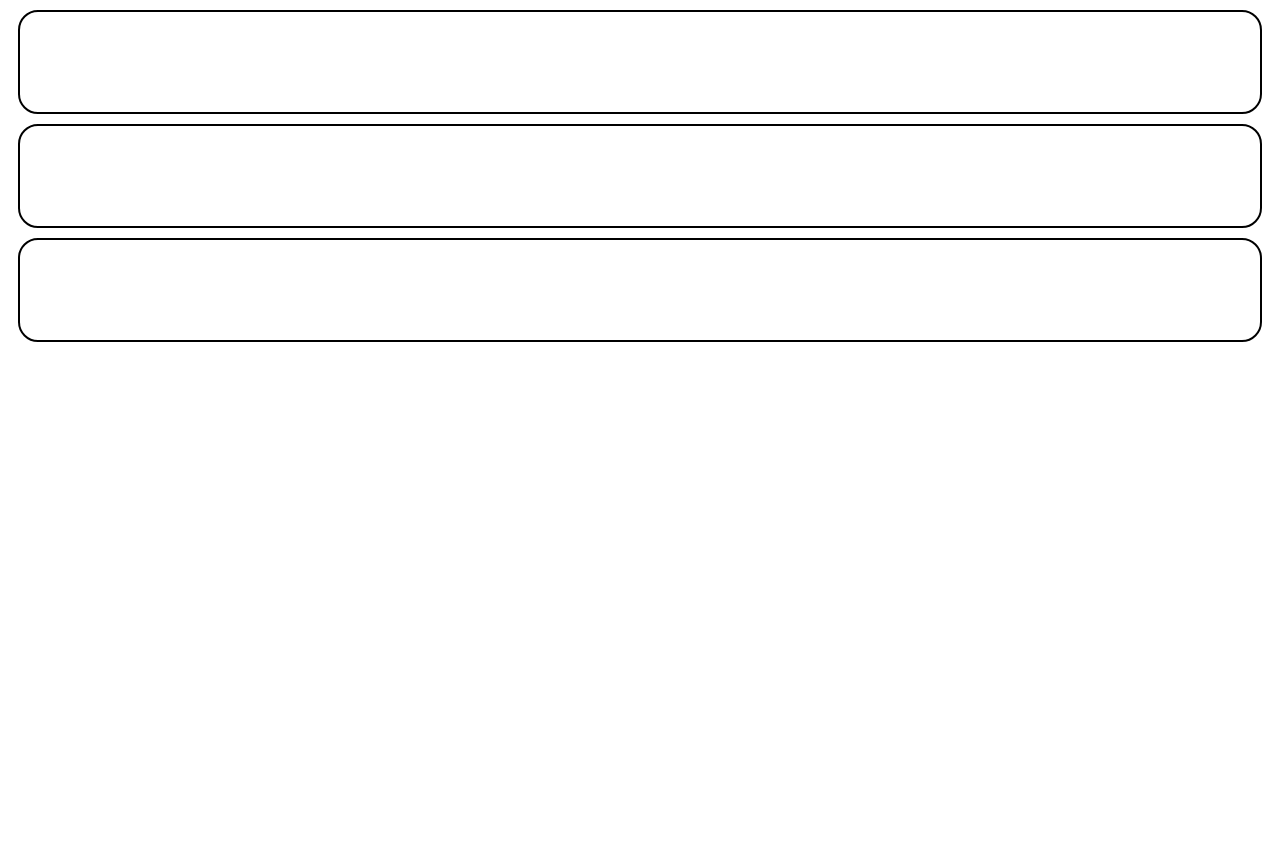
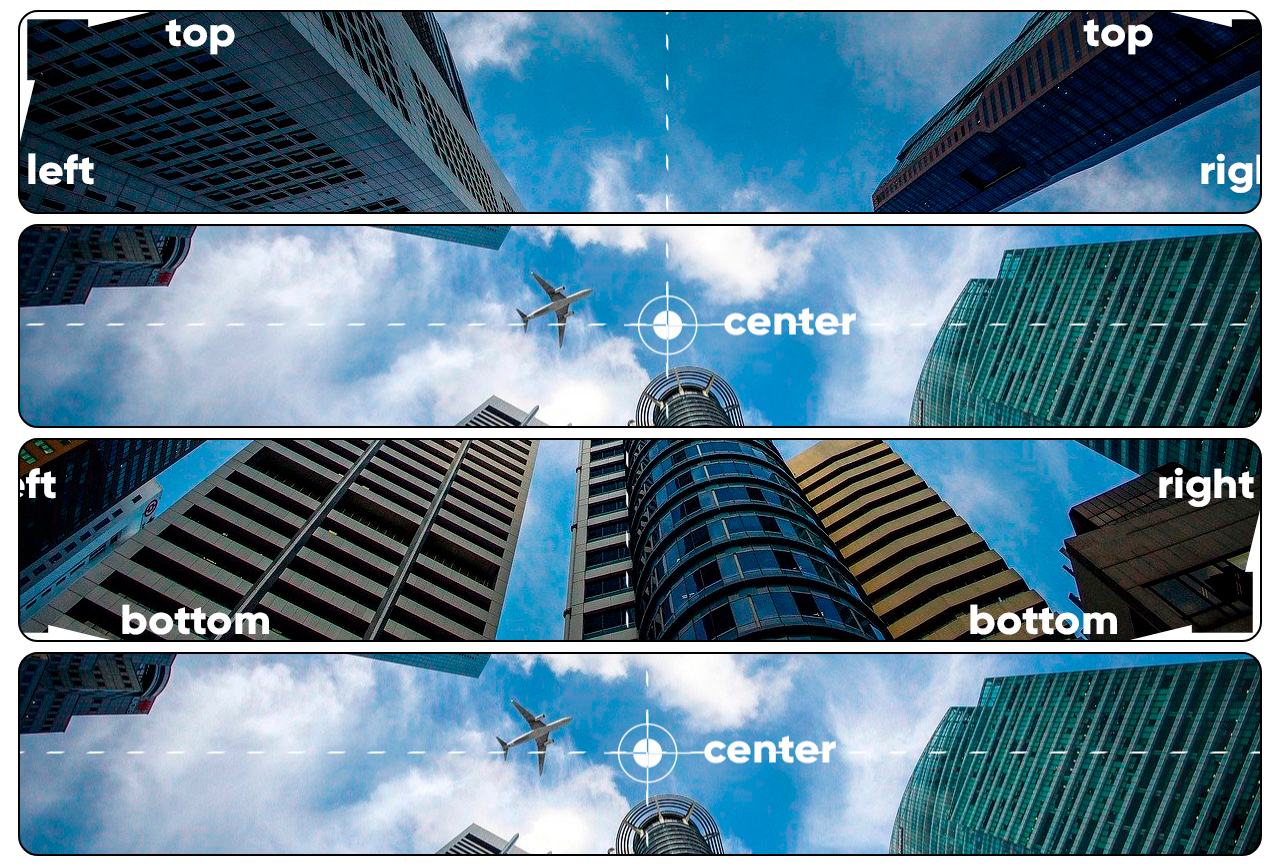
Before and after one commit to raquelpds/html-css, a plain HTML site: page exercícios/ex022/fundo003.html in a window 1280 px wide. Before the commit the page ends 800 px from the top, so only its background shows below. Drawn offline with Linux system fonts and the light colour scheme.

Commit message:
atualizei exercícios

```diff
--- a/exercícios/ex022/fundo003.html
+++ b/exercícios/ex022/fundo003.html
@@ -1,5 +1,5 @@
 <!DOCTYPE html>
-<html lang="en">
+<html lang="pt-br">
 <head>
     <meta charset="UTF-8">
     <meta http-equiv="X-UA-Compatible" content="IE=edge">
@@ -7,24 +7,42 @@
     <title>Posição dos Fundos</title>
     <style>
         div.bloco {
-            height: 100px;
+            height: 200px;
             border: 2px solid black;
             margin: 10px;
             border-radius: 20px;
+            background-image: url('imagens/wallpaper003.jpg');
+        }
 
+        div#q1 {
+            background-position: left top;
+        }
+
+        div#q2 {
+            background-position: left center;
+        }
+
+        div#q3 {
+            background-position: right bottom;
+        }
+
+        div#q4 {
+            background-position: center center;
         }
     </style>
 </head>
 <body>
-    <div class="bloco">
+    <div class="bloco" id="q1">
 
     </div>
-    <div class="bloco">
+    <div class="bloco" id="q2">
 
     </div>
-    <div class="bloco">
+    <div class="bloco" id="q3">
 
     </div>
+    <div class="bloco" id="q4">
 
+    </div>
 </body>
 </html>
```
Also changed, not shown: exercícios/ex022/fundo004.html (added, +22 -0 lines), exercícios/ex022/fundo005.html (added, +19 -0 lines).
